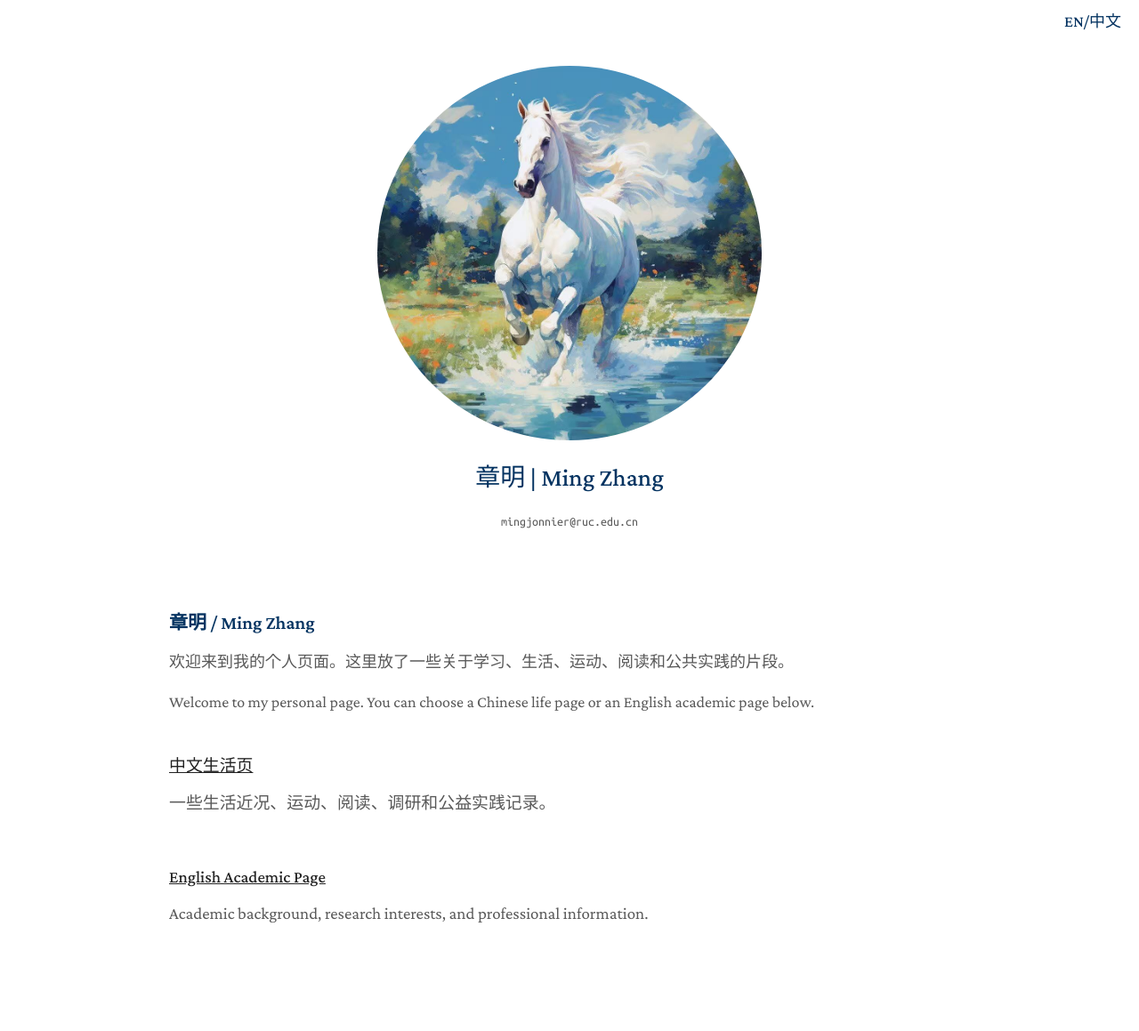
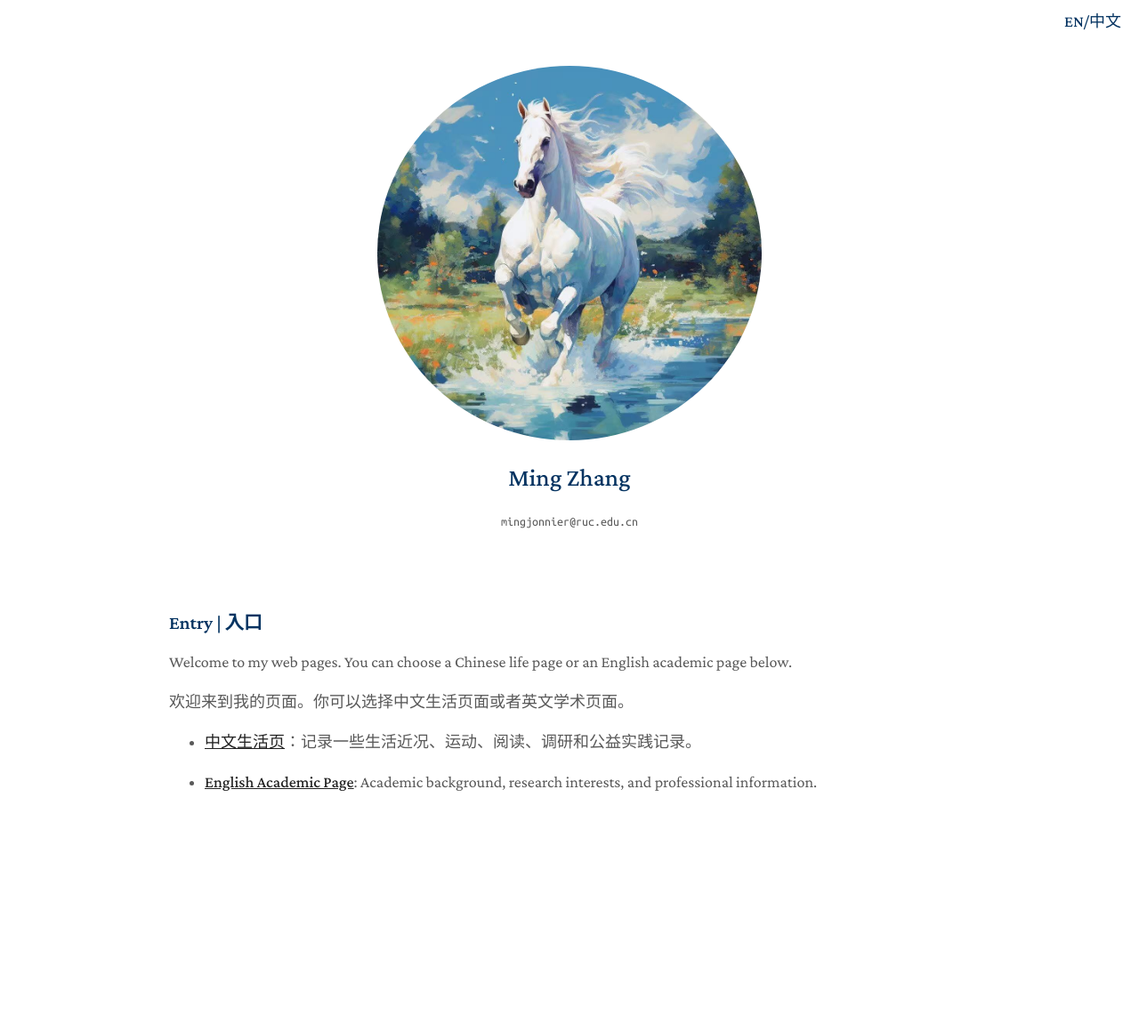
Before and after one commit to zhangming4153/zhangming4153.github.io, a Jekyll site: the page built from index.md, in a window 1280 px wide. Shown: the whole page at 89% size. Built offline with Jekyll 4.4.1, drawn with Linux system fonts in a browser that asks for light colours; a style sheet for code colours, icons or effects is not loaded; after the commit the page ends 1024 px from its top, so only the background shows below that.

Commit message:
Update index.md

```diff
--- a/index.md
+++ b/index.md
@@ -1,25 +1,15 @@
 ---
 layout: homepage
 permalink: /
-title: 章明 | Ming Zhang
+title: Ming Zhang
 ---
 
-### 章明 / Ming Zhang
+### Entry | 入口
 
-欢迎来到我的个人页面。这里放了一些关于学习、生活、运动、阅读和公共实践的片段。
+Welcome to my web pages. You can choose a Chinese life page or an English academic page below.
 
-Welcome to my personal page. You can choose a Chinese life page or an English academic page below.
+欢迎来到我的页面。你可以选择中文生活页面或者英文学术页面。
 
-<div style="margin-top: 2em; line-height: 2.2; font-size: 1.05em;">
+- <a href="/cn/"><strong><u>中文生活页</u></strong></a>：记录一些生活近况、运动、阅读、调研和公益实践记录。
 
-<a href="/cn/"><strong><u>中文生活页</u></strong></a>
-<br>
-一些生活近况、运动、阅读、调研和公益实践记录。
-
-<br><br>
-
-<a href="/en/"><strong><u>English Academic Page</u></strong></a>
-<br>
-Academic background, research interests, and professional information.
-
-</div>
+- <a href="/en/"><strong><u>English Academic Page</u></strong></a>: Academic background, research interests, and professional information.
```
